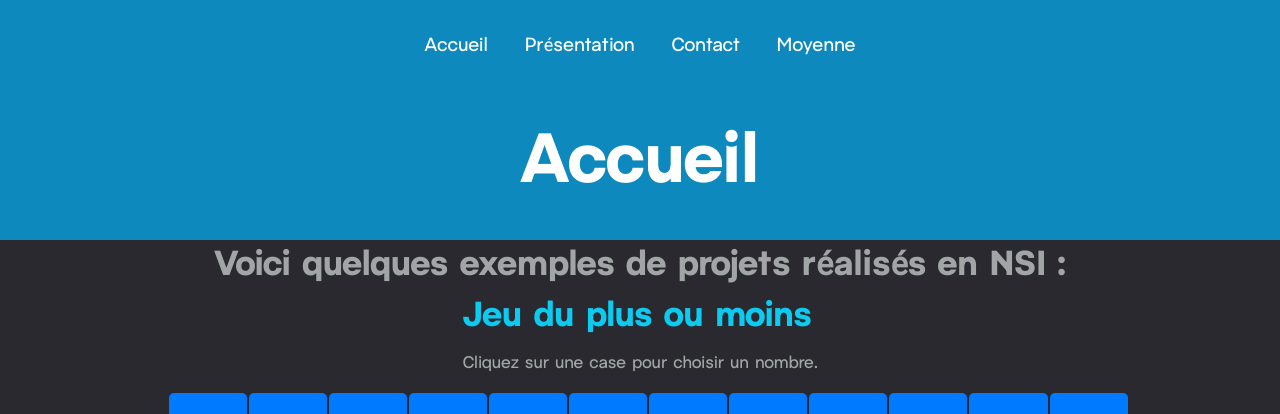
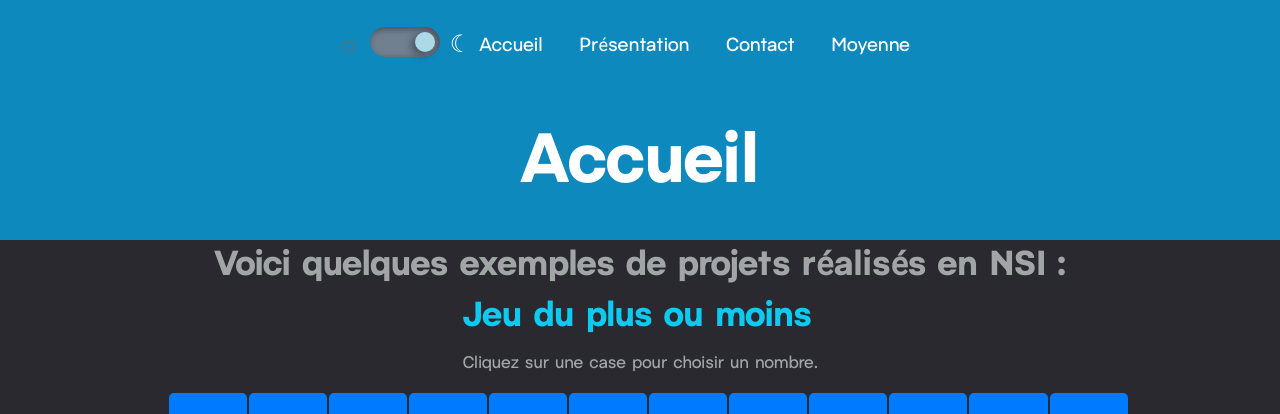
Before and after one commit to agnlt64/NSIte, a Flask app: page / in a window 1280 px wide. Shown: the top 414 px of the page. Run offline with Flask 2, Linux system fonts and the light colour scheme; some libraries are stand-ins or nearby versions.

Commit message:
Add theme switcher and fix some small bugs

```diff
--- a/app/static/css/base.css
+++ b/app/static/css/base.css
@@ -3,10 +3,14 @@
 /* global rules */
 :root {
     --header-height: 15em;
-    --main-color:  #0e89be;
+    --main-color: #0e89be;
     --accent-color: #0b648a;
     --discret-color: #787a7c;
     --rounded: 8px;
+    --light: #efe9e9;
+    --color-light: #171515;
+    --dark: #29292f;
+    --color-dark: #a2a5a6;
 }
 
 @font-face {
@@ -37,6 +46,95 @@
     padding: 13px 15px;
     font-size: 16px;
     height: 18px;
+}
+
+.theme {
+    margin-top: calc(var(--header-height) / 10);
+}
+
+.theme-switch__input:checked body {
+    background-color: var(--light);
+    color: var(--color-light);
+}
+
+.theme-switch__input,
+.theme-switch__label {
+    position: absolute;
+}
+
+.theme-switch__input {
+    display: none;
+}
+
+.theme-switch__input:hover+.theme-switch__label,
+.theme-switch__input:focus+.theme-switch__label {
+    cursor: pointer;
+}
+
+.theme-switch__label {
+    transition: background-color 200ms ease-in-out;
+    width: 70px;
+    height: 30px;
+    border-radius: 50px;
+    background-color: slategray;
+    box-shadow: -2px 2px 7px inset rgba(0, 0, 0, 0.4);
+}
+
+.theme-switch__label::before,
+.theme-switch__label::after {
+    position: absolute;
+    font-size: 1.5rem;
+    transform: translate3d(0, -50%, 0);
+    top: 50%;
+}
+
+.theme-switch__label::before {
+    content: "☼";
+    right: 100%;
+    margin-right: 10px;
+    color: #fff;
+}
+
+.theme-switch__label::after {
+    content: "☾";
+    left: 100%;
+    margin-left: 10px;
+    color: #6d6a6a;
+}
+
+.theme-switch__label span {
+    position: absolute;
+    bottom: calc(100% + 10px);
+    left: 0;
+}
+
+.theme-switch__label span::after {
+    position: absolute;
+    top: calc(100% + 15px);
+    left: 5px;
+    width: 20px;
+    height: 20px;
+    content: "";
+    border-radius: 50%;
+    background-color: lightblue;
+    transition: transform 200ms, background-color 200ms;
+    box-shadow: -3px 3px 8px rgba(0, 0, 0, 0.4);
+}
+
+.theme-switch__input:checked {
+    background-color: lightslategray;
+}
+
+.theme-switch__input:checked~.theme-switch__label::before {
+    color: #6d6a6a;
+}
+
+.theme-switch__input:checked~.theme-switch__label::after {
+    color: #fff;
+}
+
+.theme-switch__input:checked~.theme-switch__label span::after {
+    transform: translate3d(40px, 0, 0);
 }
 
 .progress-bar {
--- a/app/static/css/index.css
+++ b/app/static/css/index.css
@@ -4,10 +4,16 @@
     --accent-color: #0b648a;
     --discret-color: #787a7c;
     --rounded: 8px;
+    --light: #efe9e9;
+    --color-light: #000;
+    --color-dark: #a2a5a6;
+    --dark: #29292f;
+    --dark-project: #0dcaf0;
+    --light-project: #0a8ca7;
 }
 
 /* index.html */
-/* see jeu.css for more styling */
+/* see game.css for more styling */
 .main {
     display: flex;
     flex-direction: column;
@@ -17,7 +23,12 @@
 
 .project-title {
     margin: 0.5rem 0 1rem;
-    color: #0dcaf0;
+    color: var(--dark-project);
+}
+
+body[light] .project-title {
+    margin: 0.5rem 0 1rem;
+    color: var(--light-project);
 }
 
 @media (max-width: 1100px) {
--- a/app/static/js/responsive.js
+++ b/app/static/js/responsive.js
@@ -2,16 +2,24 @@
 const menu = document.getElementById("menu")
 const title = document.getElementById("title")
 const footers = document.getElementsByTagName("footer")
+const settingsMenu = document.getElementById('settings')
 
 hamburgerMenu.addEventListener("click", () => {
     menu.style.display == "none" ? menu.style.display = "flex" : menu.style.display = "none"
     menu.style.display == "flex" ? title.style.display = "none" : title.style.display = "flex"
+    menu.style.display == "flex" ? themeSwitcherContainer.style.display = "none" : themeSwitcherContainer.style.display = "none"
+})
+
+settingsMenu.addEventListener('click', () => {
+    themeSwitcherContainer.style.display == "none" ? themeSwitcherContainer.style.display = "block" : themeSwitcherContainer.style.display = "none"
+    themeSwitcherContainer.style.display == "block" ? menu.style.display = "none" : menu.style.display = "none"
 })
 
 if (window.innerWidth > 450) {
     menu.style.display = "flex"
 }
 
+
 for(f of footers) {
     f.className = "footer"
 }
--- /dev/null
+++ b/app/static/js/theme.js
@@ -0,0 +1,32 @@
+const themeSwitcher = document.getElementById('theme-switcher')
+const themeSwitcherContainer = document.getElementById("theme")
+
+if (window.innerWidth > 450) {
+    themeSwitcherContainer.style.marginRight = `${window.innerWidth / 150}%`
+}
+else {
+    themeSwitcherContainer.style.marginRight = `${window.innerWidth / 10}%`
+}
+
+function storeTheme(theme) {
+    localStorage.setItem("currentTheme", theme)
+}
+
+function getTheme() {
+    const currentTheme = localStorage.getItem("currentTheme")
+    document.body.toggleAttribute(currentTheme)
+    if (currentTheme === "light") {
+        themeSwitcher.checked = false
+    }
+}
+
+themeSwitcher.addEventListener('click', () => {
+    document.body.toggleAttribute("light")
+    document.body.hasAttribute("light") ? storeTheme("light") : storeTheme('')
+})
+
+if (window.innerWidth > 450) {
+    themeSwitcherContainer.style.display = "flex"
+}
+
+document.onload = getTheme()
--- a/app/templates/base.html
+++ b/app/templates/base.html
@@ -7,6 +7,7 @@
     <meta name="viewport" content="width=device-width, initial-scale=1.0">
     <title>{% block title %}{% endblock %}</title>
     <link rel="stylesheet" href="{{ url_for('static', filename='css/base.css') }}">
+    <link rel="stylesheet" href="https://cdnjs.cloudflare.com/ajax/libs/font-awesome/6.2.1/css/all.min.css">
     <link rel="shortcut icon" href="{{ url_for('static', filename='media/nsi-logo.ico') }}" type="image/x-icon">
     {% block style %} {% endblock %}
 </head>
@@ -17,6 +18,17 @@
             <div class="filled"></div>
         </div>
         <nav class="nav">
+            <div class="theme" id="theme" style="display: none;">
+                <input type="checkbox" id="theme-switcher" name="theme-switch" class="theme-switch__input" checked />
+                <label for="theme-switcher" class="theme-switch__label">
+                    <span></span>
+                </label>
+            </div>
+            <a href="#">
+                <svg xmlns="http://www.w3.org/2000/svg" width="40" height="40" viewBox="0 0 24 24" fill="#fff" id="settings" class="settings">
+                    <path d="M24 13.616v-3.232c-1.651-.587-2.694-.752-3.219-2.019v-.001c-.527-1.271.1-2.134.847-3.707l-2.285-2.285c-1.561.742-2.433 1.375-3.707.847h-.001c-1.269-.526-1.435-1.576-2.019-3.219h-3.232c-.582 1.635-.749 2.692-2.019 3.219h-.001c-1.271.528-2.132-.098-3.707-.847l-2.285 2.285c.745 1.568 1.375 2.434.847 3.707-.527 1.271-1.584 1.438-3.219 2.02v3.232c1.632.58 2.692.749 3.219 2.019.53 1.282-.114 2.166-.847 3.707l2.285 2.286c1.562-.743 2.434-1.375 3.707-.847h.001c1.27.526 1.436 1.579 2.019 3.219h3.232c.582-1.636.75-2.69 2.027-3.222h.001c1.262-.524 2.12.101 3.698.851l2.285-2.286c-.744-1.563-1.375-2.433-.848-3.706.527-1.271 1.588-1.44 3.221-2.021zm-12 2.384c-2.209 0-4-1.791-4-4s1.791-4 4-4 4 1.791 4 4-1.791 4-4 4z"/>
+                </svg>
+            </a>
             <ul id="menu" style="display: none;">
                 <li>
                     <a href="/">Accueil</a>
@@ -36,7 +48,7 @@
                     <rect width="100" height="20"></rect>
                     <rect y="30" width="100" height="20"></rect>
                     <rect y="60" width="100" height="20"></rect>
-                  </svg>
+                </svg>
             </a>
         </nav>
         <div class="title" id="title">
@@ -52,4 +64,5 @@
 
 </body>
 {% block scripts %}{% endblock %}
+<script src="{{ url_for('static', filename='js/theme.js') }}"></script>
 </html>
--- a/app/templates/index.html
+++ b/app/templates/index.html
@@ -1,7 +1,7 @@
 {% extends "base.html" %}
 
 {% block title %}
-Présentation de la spé NSI
+Accueil
 {% endblock %}
 
 {% block style %}
--- a/app/templates/presentation.html
+++ b/app/templates/presentation.html
@@ -6,7 +6,6 @@
 
 {% block style %}
 <link rel="stylesheet" href="{{ url_for('static', filename='css/presentation.css') }}">
-<link rel="stylesheet" href="https://cdnjs.cloudflare.com/ajax/libs/font-awesome/6.2.1/css/all.min.css">
 {% endblock %}
 
 {% block nav_title %}
```
Also changed, not shown: other parts of app/static/css/base.css (+25 -23 lines), app/static/css/moyenne.css (+8 -0 lines).
